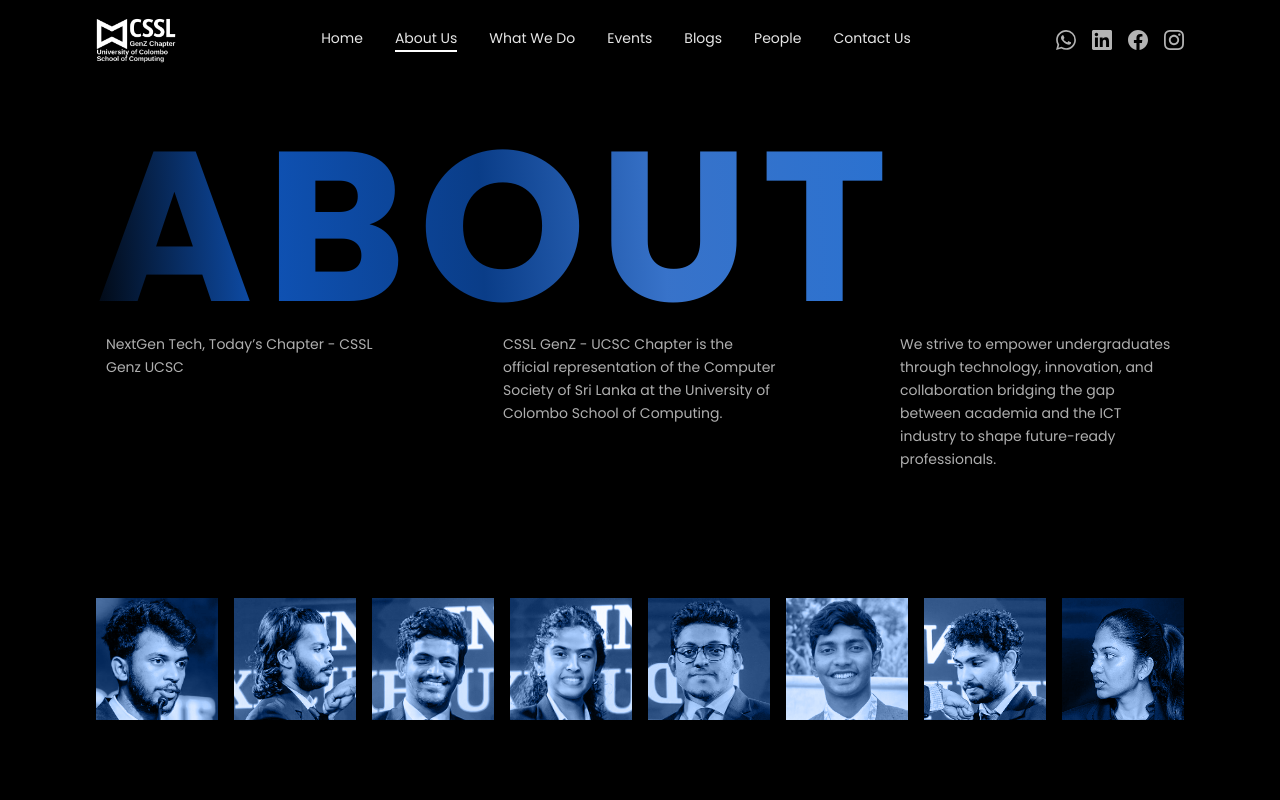
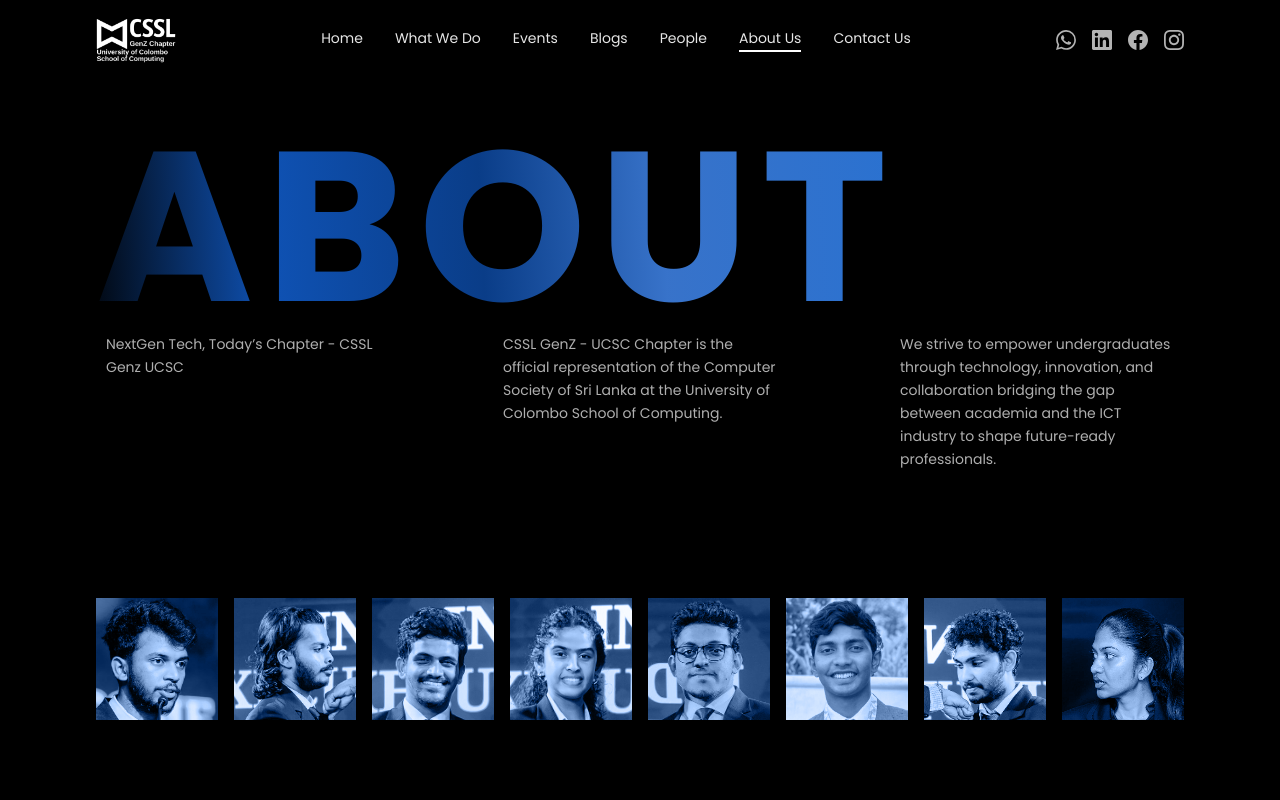
Before and after one commit to CSSL-GenZ-Chapter-UCSC/CSSL-GenZ-Chapter-UCSC-v2, a Next.js app: page /about in a window 1280 px wide. Shown: the top 800 px of the page. Built offline with nearby package versions, Linux system fonts and the light colour scheme; a web font is replaced by a local one.

Commit message:
feat: rearranged nav items

```diff
--- a/app/components/elements/NavBar.tsx
+++ b/app/components/elements/NavBar.tsx
@@ -42,11 +42,11 @@
 
   const navLinks = [
     { href: "/", label: "Home" },
-    { href: "/about", label: "About Us" },
     { href: "/whatWeDo", label: "What We Do" },
     { href: "/events", label: "Events" },
     { href: "/blogs", label: "Blogs" },
     { href: "/people", label: "People" },
+    { href: "/about", label: "About Us" },
     { href: "/contact", label: "Contact Us" },
   ];
 
```
